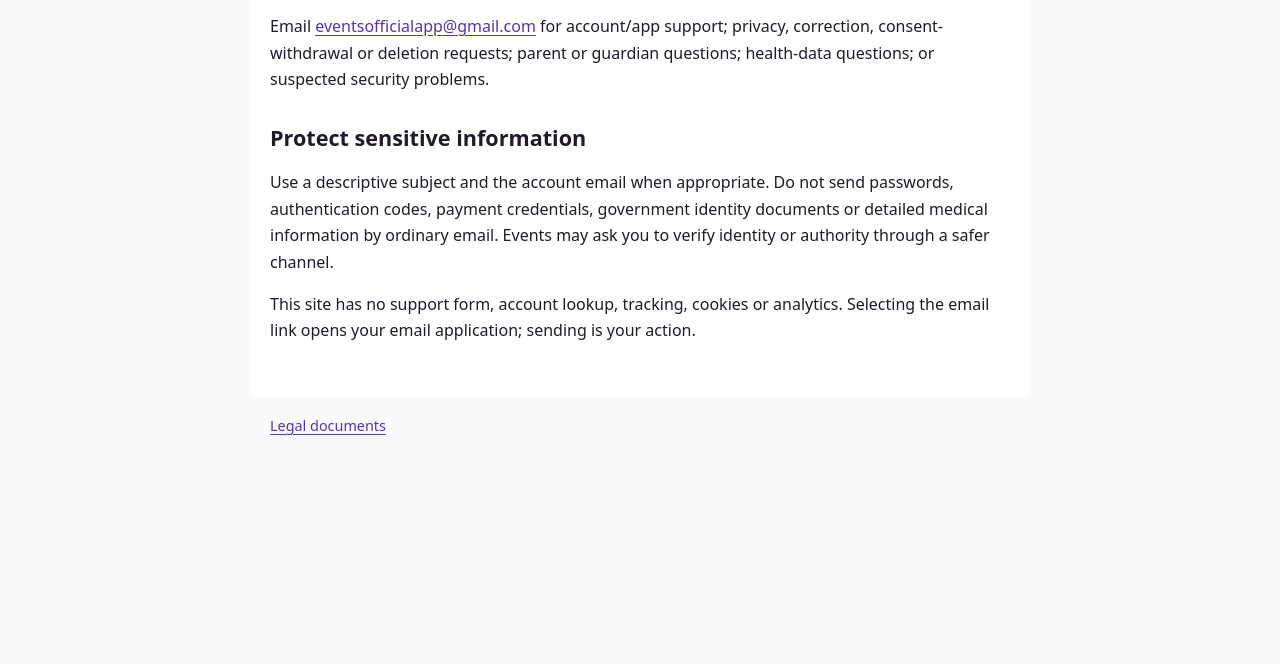
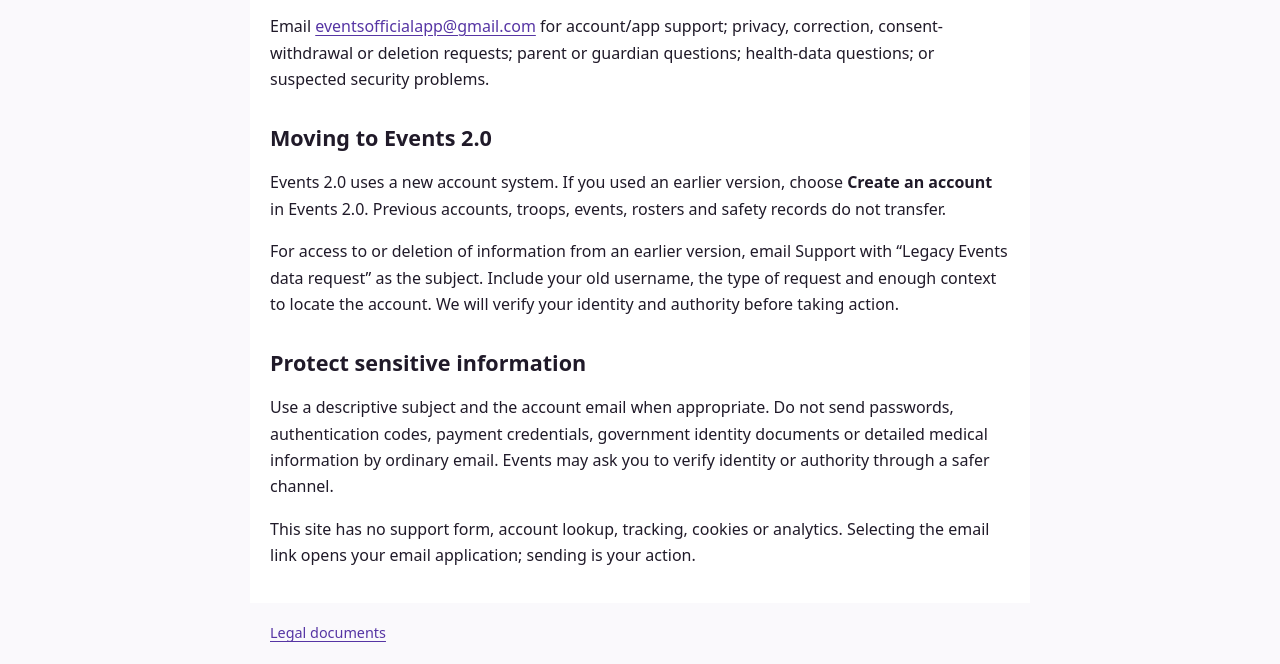
Before and after one commit to Events-App-Official/events-legal, a plain HTML site: page support/index.html in a window 1280 px wide. Shown: the part 222-886 px from the top of the page. Before the commit the page ends 800 px from the top, so only its background shows below. Drawn offline with Linux system fonts and the light colour scheme.

Commit message:
Explain the Events 2.0 fresh start and legacy data requests

```diff
--- a/support/index.html
+++ b/support/index.html
@@ -13,6 +13,9 @@
     <h1>Support &amp; Contact</h1>
     <p class="meta">Last updated August 23, 2026.</p>
     <p>Email <a href="mailto:eventsofficialapp@gmail.com">eventsofficialapp@gmail.com</a> for account/app support; privacy, correction, consent-withdrawal or deletion requests; parent or guardian questions; health-data questions; or suspected security problems.</p>
+    <h2>Moving to Events 2.0</h2>
+    <p>Events 2.0 uses a new account system. If you used an earlier version, choose <strong>Create an account</strong> in Events 2.0. Previous accounts, troops, events, rosters and safety records do not transfer.</p>
+    <p>For access to or deletion of information from an earlier version, email Support with “Legacy Events data request” as the subject. Include your old username, the type of request and enough context to locate the account. We will verify your identity and authority before taking action.</p>
     <h2>Protect sensitive information</h2>
     <p>Use a descriptive subject and the account email when appropriate. Do not send passwords, authentication codes, payment credentials, government identity documents or detailed medical information by ordinary email. Events may ask you to verify identity or authority through a safer channel.</p>
     <p>This site has no support form, account lookup, tracking, cookies or analytics. Selecting the email link opens your email application; sending is your action.</p>
```
Also changed, not shown: legal/account-deletion/index.html (+3 -0 lines).
